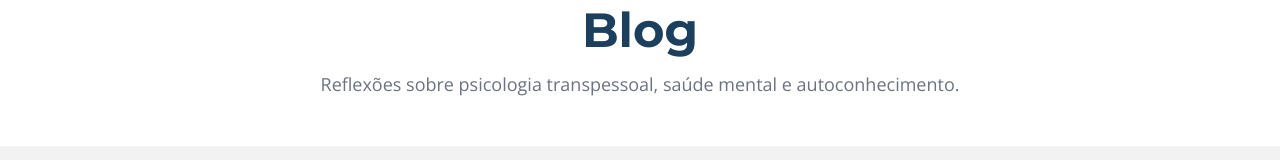
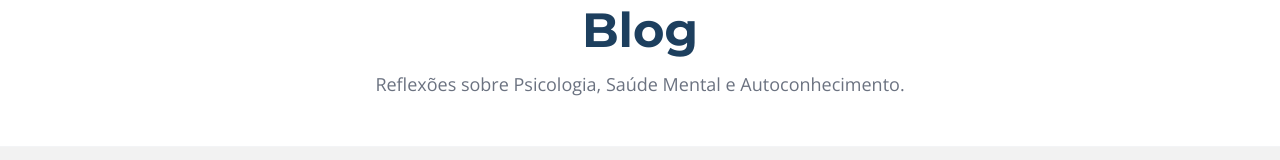
Before and after one commit to RSR202555/gabrielmagnavita, a Next.js app: page /blog in a window 1280 px wide. Shown: the part 160-320 px from the top of the page. Built offline with nearby package versions, Linux system fonts and the light colour scheme; no server answers; the database is empty.

Commit message:
Update blog copy and WhatsApp preview image

```diff
--- a/app/blog/page.tsx
+++ b/app/blog/page.tsx
@@ -39,7 +39,7 @@ export default async function BlogPage() {
               Blog
             </h1>
             <p className="font-body text-gray-500 text-base md:text-lg leading-relaxed">
-              Reflexões sobre psicologia transpessoal, saúde mental e autoconhecimento.
+              Reflexões sobre Psicologia, Saúde Mental e Autoconhecimento.
             </p>
           </div>
         </section>
--- a/app/layout.tsx
+++ b/app/layout.tsx
@@ -29,7 +29,7 @@ export const metadata: Metadata = {
     locale: "pt_BR",
     images: [
       {
-        url: "/gabriel-sobre.jpeg?v=2",
+        url: "/gabriel-whatsapp-preview.jpg?v=3",
         width: 1200,
         height: 630,
         alt: "Gabriel Magnavita",
@@ -40,7 +40,7 @@ export const metadata: Metadata = {
     card: "summary_large_image",
     title: siteTitle,
     description: siteDescription,
-    images: ["/gabriel-sobre.jpeg?v=2"],
+    images: ["/gabriel-whatsapp-preview.jpg?v=3"],
   },
 };
 
```
Also changed, not shown: public/gabriel-whatsapp-preview.jpg (added).
